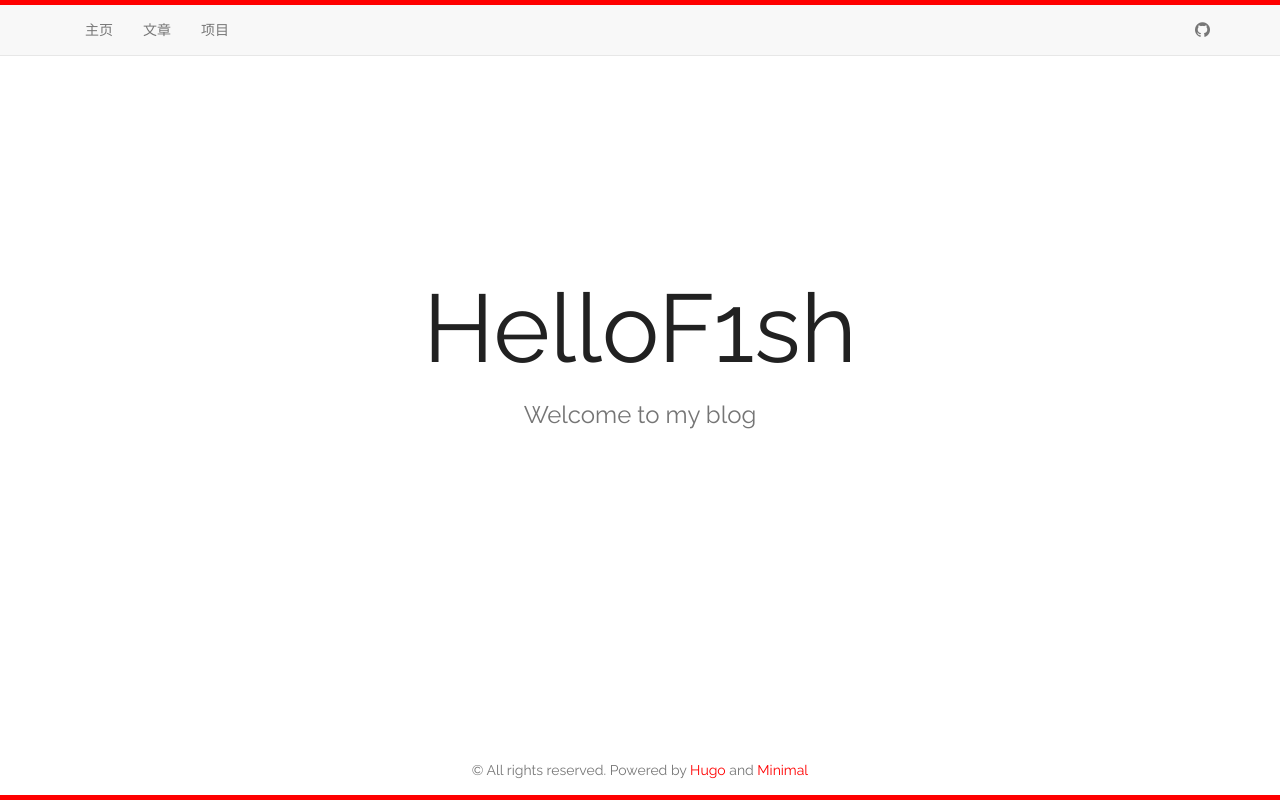
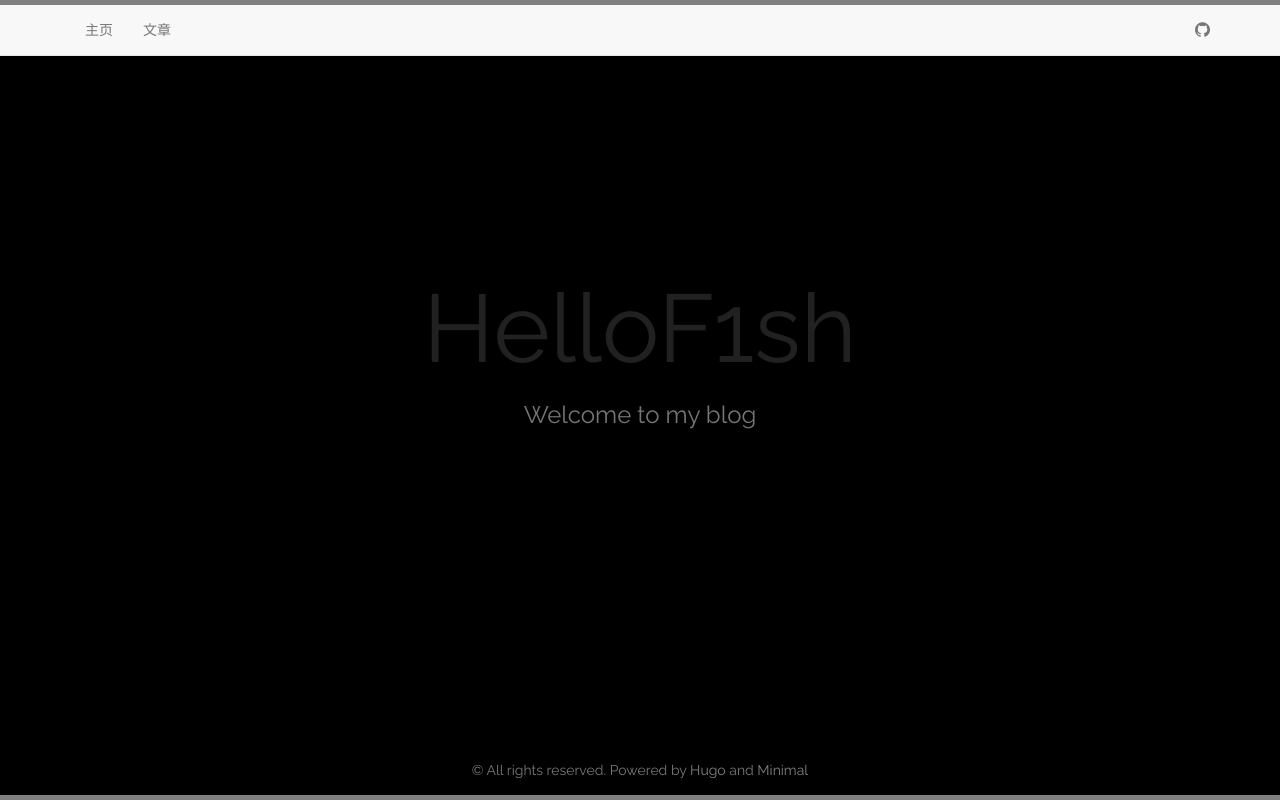
Before and after one commit to HelloF1sh/HelloF1sh.github.io, a plain HTML site: page index.html in a window 1280 px wide. Drawn offline with nearby package versions, Linux system fonts and the light colour scheme; some packages are replaced by stand-ins of ours.

Commit message:
更改了皮肤，选用minimalf皮肤

```diff
--- a/index.html
+++ b/index.html
@@ -10,11 +10,11 @@
 
     html body {
         font-family: 'Raleway', sans-serif;
-        background-color: white;
+        background-color: black;
     }
 
     :root {
-        --accent: red;
+        --accent: gray;
         --border-width:  5px ;
     }
 
@@ -102,8 +102,6 @@
 
                                 <li><a href="/post/">文章</a></li>
 
-                                <li><a href="/project/">项目</a></li>
-
                         </ul>
 
 
```
Also changed, not shown: 404.html (+2 -4 lines), categories/index.html (+2 -4 lines), post/index.html (+2 -4 lines), post/leetcode动态规划dp问题有空就写写了就更/index.html (+2 -4 lines), tags/index.html (+2 -4 lines).
